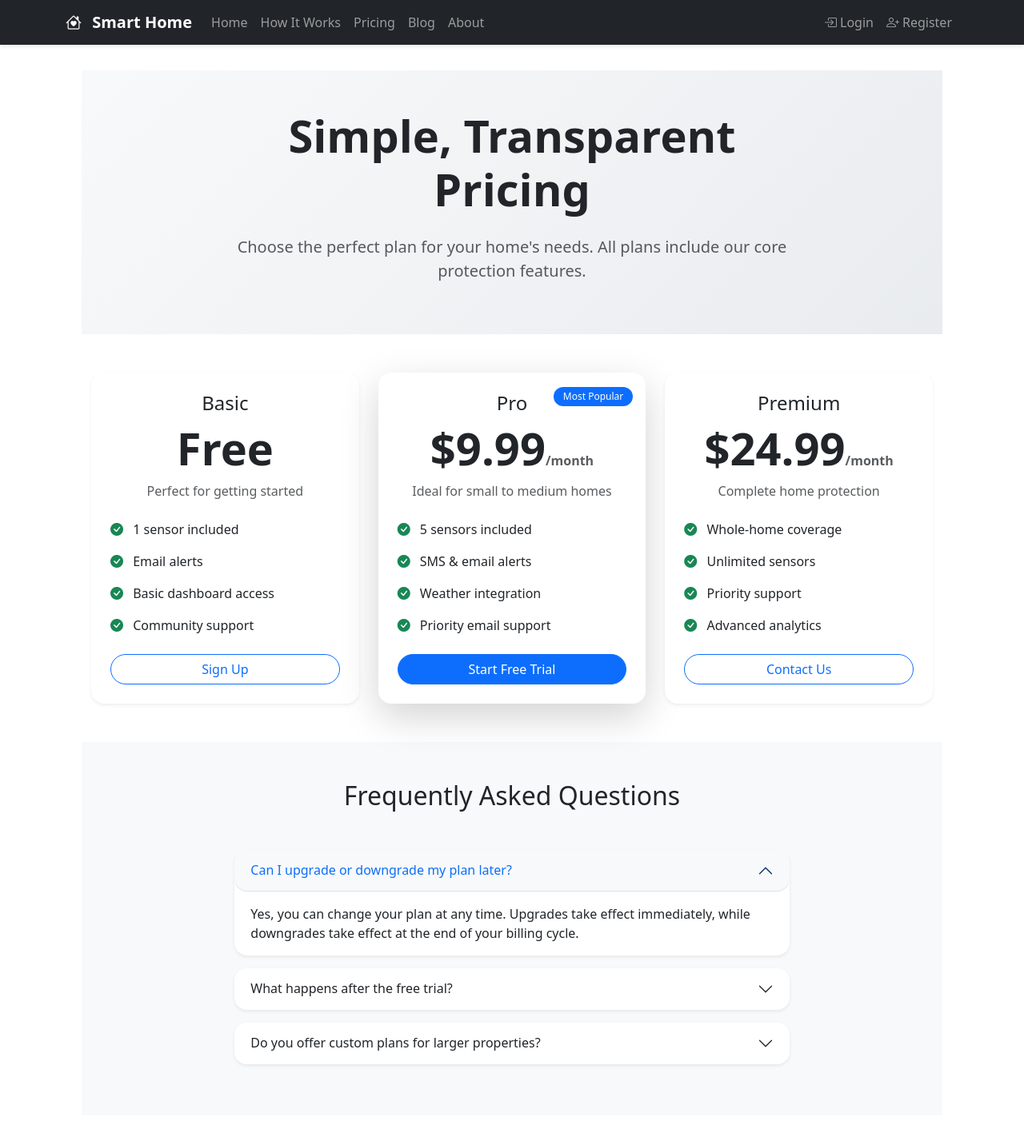
After one commit to aliaksandr-liapin/Projects, a Flask app: page /pricing in a window 1280 px wide. The commit adds this page. Shown: the whole page at 80% size. Run offline with Flask 3, Linux system fonts and the light colour scheme.

Commit message:
basic pages were added

```diff
--- a/app.py
+++ b/app.py
@@ -26,6 +26,18 @@ def home():
 @login_required
 def about():
     return render_template('about.html', title='About')
+
+@app.route('/how-it-works')
+def how_it_works():
+    return render_template('how_it_works.html', title='How It Works')
+
+@app.route('/pricing')
+def pricing():
+    return render_template('pricing.html', title='Pricing')
+
+@app.route('/blog')
+def blog():
+    return render_template('blog.html', title='Blog')
 
 @app.route('/register', methods=['GET', 'POST'])
 def register():
--- a/templates/base.html
+++ b/templates/base.html
@@ -41,6 +41,15 @@
                         <a class="nav-link" href="/">Home</a>
                     </li>
                     <li class="nav-item">
+                        <a class="nav-link" href="/how-it-works">How It Works</a>
+                    </li>
+                    <li class="nav-item">
+                        <a class="nav-link" href="/pricing">Pricing</a>
+                    </li>
+                    <li class="nav-item">
+                        <a class="nav-link" href="/blog">Blog</a>
+                    </li>
+                    <li class="nav-item">
                         <a class="nav-link" href="/about">About</a>
                     </li>
                 </ul>
--- /dev/null
+++ b/templates/pricing.html
@@ -0,0 +1,232 @@
+{% extends "base.html" %}
+
+{% block content %}
+<!-- Hero Section -->
+<section class="hero-section py-5 bg-light">
+    <div class="container">
+        <div class="row justify-content-center text-center">
+            <div class="col-lg-8">
+                <h1 class="display-4 fw-bold mb-4">Simple, Transparent Pricing</h1>
+                <p class="lead text-muted">Choose the perfect plan for your home's needs. All plans include our core protection features.</p>
+            </div>
+        </div>
+    </div>
+</section>
+
+<!-- Pricing Section -->
+<section class="py-5">
+    <div class="container">
+        <div class="row g-4">
+            <!-- Basic Tier -->
+            <div class="col-md-4">
+                <div class="card h-100 border-0 shadow-sm rounded-4">
+                    <div class="card-body p-4">
+                        <div class="text-center mb-4">
+                            <h3 class="h4 mb-2">Basic</h3>
+                            <div class="display-4 fw-bold mb-2">Free</div>
+                            <p class="text-muted">Perfect for getting started</p>
+                        </div>
+                        <ul class="list-unstyled mb-4">
+                            <li class="mb-3">
+                                <i class="bi bi-check-circle-fill text-success me-2"></i>
+                                1 sensor included
+                            </li>
+                            <li class="mb-3">
+                                <i class="bi bi-check-circle-fill text-success me-2"></i>
+                                Email alerts
+                            </li>
+                            <li class="mb-3">
+                                <i class="bi bi-check-circle-fill text-success me-2"></i>
+                                Basic dashboard access
+                            </li>
+                            <li class="mb-3">
+                                <i class="bi bi-check-circle-fill text-success me-2"></i>
+                                Community support
+                            </li>
+                        </ul>
+                        <div class="d-grid">
+                            <a href="{{ url_for('register') }}" class="btn btn-outline-primary">Sign Up</a>
+                        </div>
+                    </div>
+                </div>
+            </div>
+
+            <!-- Pro Tier -->
+            <div class="col-md-4">
+                <div class="card h-100 border-0 shadow-lg rounded-4 position-relative">
+                    <div class="position-absolute top-0 end-0 m-3">
+                        <span class="badge bg-primary rounded-pill">Most Popular</span>
+                    </div>
+                    <div class="card-body p-4">
+                        <div class="text-center mb-4">
+                            <h3 class="h4 mb-2">Pro</h3>
+                            <div class="display-4 fw-bold mb-2">$9.99<span class="fs-6 text-muted">/month</span></div>
+                            <p class="text-muted">Ideal for small to medium homes</p>
+                        </div>
+                        <ul class="list-unstyled mb-4">
+                            <li class="mb-3">
+                                <i class="bi bi-check-circle-fill text-success me-2"></i>
+                                5 sensors included
+                            </li>
+                            <li class="mb-3">
+                                <i class="bi bi-check-circle-fill text-success me-2"></i>
+                                SMS & email alerts
+                            </li>
+                            <li class="mb-3">
+                                <i class="bi bi-check-circle-fill text-success me-2"></i>
+                                Weather integration
+                            </li>
+                            <li class="mb-3">
+                                <i class="bi bi-check-circle-fill text-success me-2"></i>
+                                Priority email support
+                            </li>
+                        </ul>
+                        <div class="d-grid">
+                            <a href="{{ url_for('register') }}" class="btn btn-primary">Start Free Trial</a>
+                        </div>
+                    </div>
+                </div>
+            </div>
+
+            <!-- Premium Tier -->
+            <div class="col-md-4">
+                <div class="card h-100 border-0 shadow-sm rounded-4">
+                    <div class="card-body p-4">
+                        <div class="text-center mb-4">
+                            <h3 class="h4 mb-2">Premium</h3>
+                            <div class="display-4 fw-bold mb-2">$24.99<span class="fs-6 text-muted">/month</span></div>
+                            <p class="text-muted">Complete home protection</p>
+                        </div>
+                        <ul class="list-unstyled mb-4">
+                            <li class="mb-3">
+                                <i class="bi bi-check-circle-fill text-success me-2"></i>
+                                Whole-home coverage
+                            </li>
+                            <li class="mb-3">
+                                <i class="bi bi-check-circle-fill text-success me-2"></i>
+                                Unlimited sensors
+                            </li>
+                            <li class="mb-3">
+                                <i class="bi bi-check-circle-fill text-success me-2"></i>
+                                Priority support
+                            </li>
+                            <li class="mb-3">
+                                <i class="bi bi-check-circle-fill text-success me-2"></i>
+                                Advanced analytics
+                            </li>
+                        </ul>
+                        <div class="d-grid">
+                            <a href="#" class="btn btn-outline-primary" data-bs-toggle="modal" data-bs-target="#contactModal">Contact Us</a>
+                        </div>
+                    </div>
+                </div>
+            </div>
+        </div>
+    </div>
+</section>
+
+<!-- FAQ Section -->
+<section class="py-5 bg-light">
+    <div class="container">
+        <div class="row justify-content-center">
+            <div class="col-lg-8">
+                <h2 class="text-center mb-5">Frequently Asked Questions</h2>
+                <div class="accordion" id="faqAccordion">
+                    <div class="accordion-item border-0 mb-3 rounded-4 shadow-sm">
+                        <h3 class="accordion-header">
+                            <button class="accordion-button rounded-4" type="button" data-bs-toggle="collapse" data-bs-target="#faq1">
+                                Can I upgrade or downgrade my plan later?
+                            </button>
+                        </h3>
+                        <div id="faq1" class="accordion-collapse collapse show" data-bs-parent="#faqAccordion">
+                            <div class="accordion-body">
+                                Yes, you can change your plan at any time. Upgrades take effect immediately, while downgrades take effect at the end of your billing cycle.
+                            </div>
+                        </div>
+                    </div>
+                    <div class="accordion-item border-0 mb-3 rounded-4 shadow-sm">
+                        <h3 class="accordion-header">
+                            <button class="accordion-button collapsed rounded-4" type="button" data-bs-toggle="collapse" data-bs-target="#faq2">
+                                What happens after the free trial?
+                            </button>
+                        </h3>
+                        <div id="faq2" class="accordion-collapse collapse" data-bs-parent="#faqAccordion">
+                            <div class="accordion-body">
+                                After your 14-day free trial, you'll be automatically enrolled in the Pro plan. You can cancel anytime before the trial ends to avoid charges.
+                            </div>
+                        </div>
+                    </div>
+                    <div class="accordion-item border-0 mb-3 rounded-4 shadow-sm">
+                        <h3 class="accordion-header">
+                            <button class="accordion-button collapsed rounded-4" type="button" data-bs-toggle="collapse" data-bs-target="#faq3">
+                                Do you offer custom plans for larger properties?
+                            </button>
+                        </h3>
+                        <div id="faq3" class="accordion-collapse collapse" data-bs-parent="#faqAccordion">
+                            <div class="accordion-body">
+                                Yes, we offer custom solutions for larger properties. Contact our sales team to discuss your specific needs.
+                            </div>
+                        </div>
+                    </div>
+                </div>
+            </div>
+        </div>
+    </div>
+</section>
+
+<!-- Contact Modal -->
+<div class="modal fade" id="contactModal" tabindex="-1">
+    <div class="modal-dialog modal-dialog-centered">
+        <div class="modal-content rounded-4">
+            <div class="modal-header border-0">
+                <h5 class="modal-title">Contact Us</h5>
+                <button type="button" class="btn-close" data-bs-dismiss="modal"></button>
+            </div>
+            <div class="modal-body">
+                <form>
+                    <div class="mb-3">
+                        <label class="form-label">Name</label>
+                        <input type="text" class="form-control" required>
+                    </div>
+                    <div class="mb-3">
+                        <label class="form-label">Email</label>
+                        <input type="email" class="form-control" required>
+                    </div>
+                    <div class="mb-3">
+                        <label class="form-label">Message</label>
+                        <textarea class="form-control" rows="4" required></textarea>
+                    </div>
+                    <button type="submit" class="btn btn-primary w-100">Send Message</button>
+                </form>
+            </div>
+        </div>
+    </div>
+</div>
+
+<style>
+    .hero-section {
+        background: linear-gradient(135deg, #f8f9fa 0%, #e9ecef 100%);
+    }
+    .card {
+        transition: transform 0.2s;
+    }
+    .card:hover {
+        transform: translateY(-5px);
+    }
+    .btn {
+        border-radius: 50px;
+    }
+    .accordion-button:not(.collapsed) {
+        background-color: #f8f9fa;
+        color: #0d6efd;
+    }
+    .accordion-button:focus {
+        box-shadow: none;
+        border-color: rgba(0,0,0,.125);
+    }
+    .badge {
+        font-weight: 500;
+        padding: 0.5em 1em;
+    }
+</style>
+{% endblock %}
```
Also changed, not shown: templates/blog.html (added, +125 -0 lines), templates/how_it_works.html (added, +168 -0 lines).
